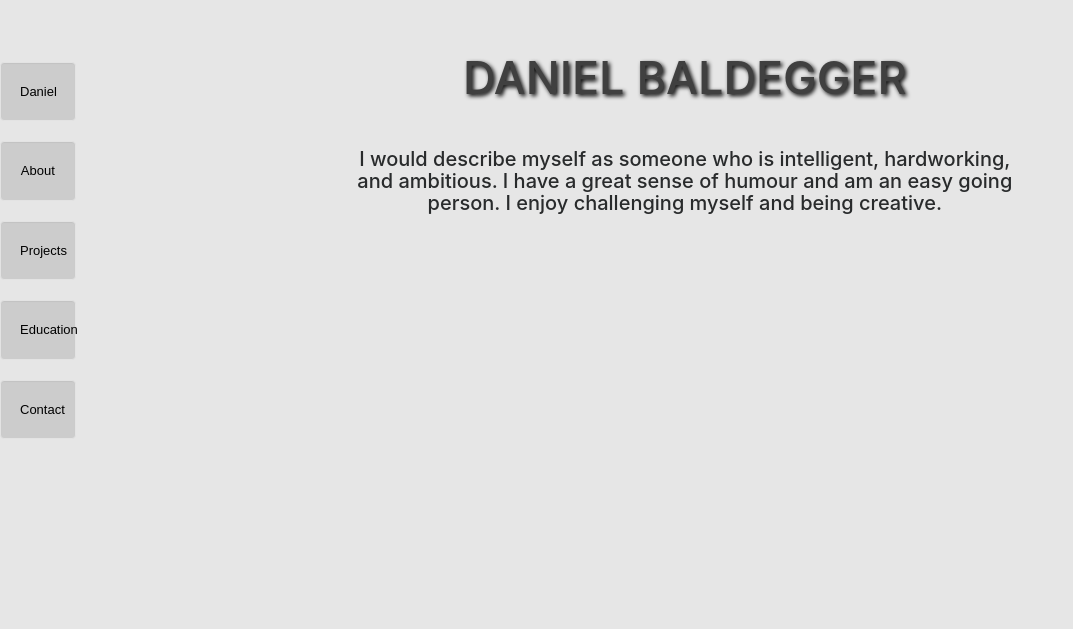
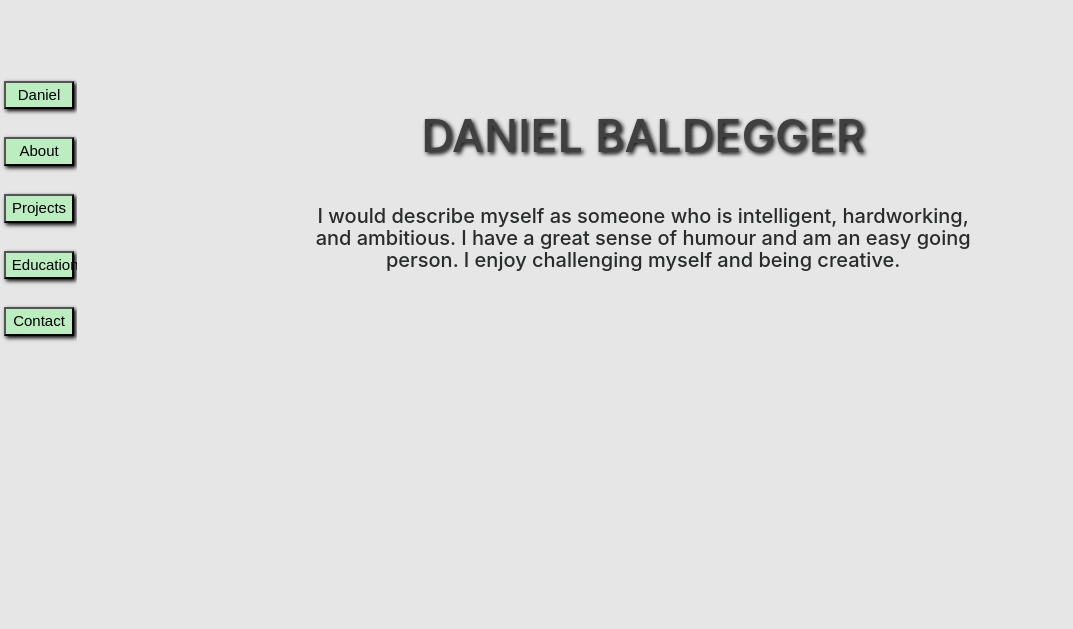
Before and after one commit to M3lm3t/My-Portfolio, a plain HTML site: page index.html in a window 1280 px wide. Shown: the part 133-762 px from the top of the page, without its empty margins (0-1073 px from the left). Drawn offline with nearby package versions, Linux system fonts and the light colour scheme; some packages are replaced by stand-ins of ours; a script that the page names is missing.

Commit message:
Portfolio 1.3 fixed sidebar for pc

```diff
--- a/Css.css
+++ b/Css.css
@@ -11,41 +11,46 @@
 body {
     background-color: #e6e6e6 !important;
 }
+
+#wholePage {
+    height: 60vw;
+    padding-right:7%;
+}
 #sideBar {
     background-color: #e6e6e6 !important;
     width: 6%;
     position: fixed !important;
     z-index: 1;
     overflow: auto;
-    padding-top: 15.2%;
-    padding-bottom: 50%;
-    padding-right: 0.1%;
+    padding-top: 16.7%;
+    padding-bottom: 40%;
+    padding-right: 0.2%;
+    padding-left: 0.3%;
+    border:none;
 
-}
-#wholePage {
-    height: 60vw;
+
 
 }
 
-
-button {
+#sideBox {
     width: 100%;
-    background-color: #cccccc !important;
-    font-size: 130% !important;
-
-
+    text-align: center !important;
+    background-color: #BBEDC1 !important;
+    font-size: 150% !important;
+    margin-bottom: 40%;
+    box-shadow: 2px 2px 4px #000000;
 }
 
 
 .container22 {
     display: table;
     min-width: 100%;
-    min-height: 70%;
+    min-height: 85%;
 }
 
 .inner-container22 {
     display: table-cell;
-    vertical-align: middle;
+    vertical-align:middle !important;
 }
 
 #nameTop {
@@ -63,6 +68,9 @@ button {
 a {
     text-decoration: none;
     color: black !important;
+
+
+
 }
 
 
--- a/index.html
+++ b/index.html
@@ -28,18 +28,18 @@
 </head>
 
 
-    <div  id="sideBar">
+    <div  id="sideBar" class="well hidden-sm well hidden-xs">
 
         <div id="allButtons">
-            <a href="#daniel"><button type="button" class="well hidden-sm well hidden-xs">Daniel</button></a>
+            <a href="#daniel"><button type="button"  id="sideBox">Daniel</button></a>
 
-            <a href="#about"><button type="button" class="well hidden-sm well hidden-xs">About</button></a>
+            <a href="#about"><button type="button"  id="sideBox">About</button></a>
 
-            <a href="#projects"><button type="button" class="well hidden-sm well hidden-xs">Projects</button></a>
+            <a href="#projects"><button type="button"  id="sideBox">Projects</button></a>
 
-            <a href="#education1"><button type="button" class="well hidden-sm well hidden-xs">Education</button></a>
+            <a href="#education1"><button type="button"  id="sideBox">Education</button></a>
 
-            <a href="#contact"><button type="button" class="well hidden-sm well hidden-xs">Contact</button></a>
+            <a href="#contact"><button type="button"  id="sideBox">Contact</button></a>
         </div>
 
     </div>
```
